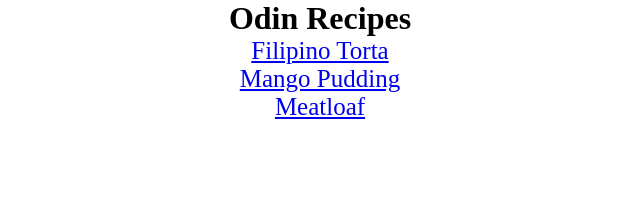
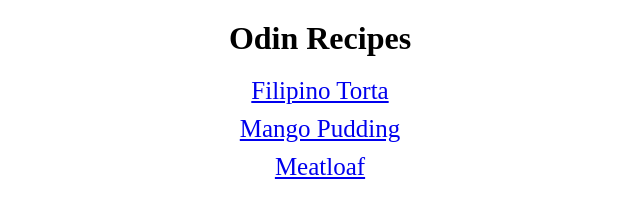
Before and after one commit to Kagemori/odin-recipes, a plain HTML site: page index.html in a window 1280 px wide. Shown: the whole page, without its empty margins (320-960 px from the left). Drawn offline with Linux system fonts and the light colour scheme.

Commit message:
Add border-box and margin to links

```diff
--- a/styles.css
+++ b/styles.css
@@ -2,10 +2,12 @@
     padding: 0;
     margin: 0;
     border: 0;
+    box-sizing: border-box;
 }
 
 h1 {
     text-align: center;
+    margin: 20px;
 }
 
 .recipe-list ul {
@@ -15,4 +17,5 @@ h1 {
 .recipe-list li{
     text-align: center;
     font-size: 25px;
+    margin: 10px;
 }
```
